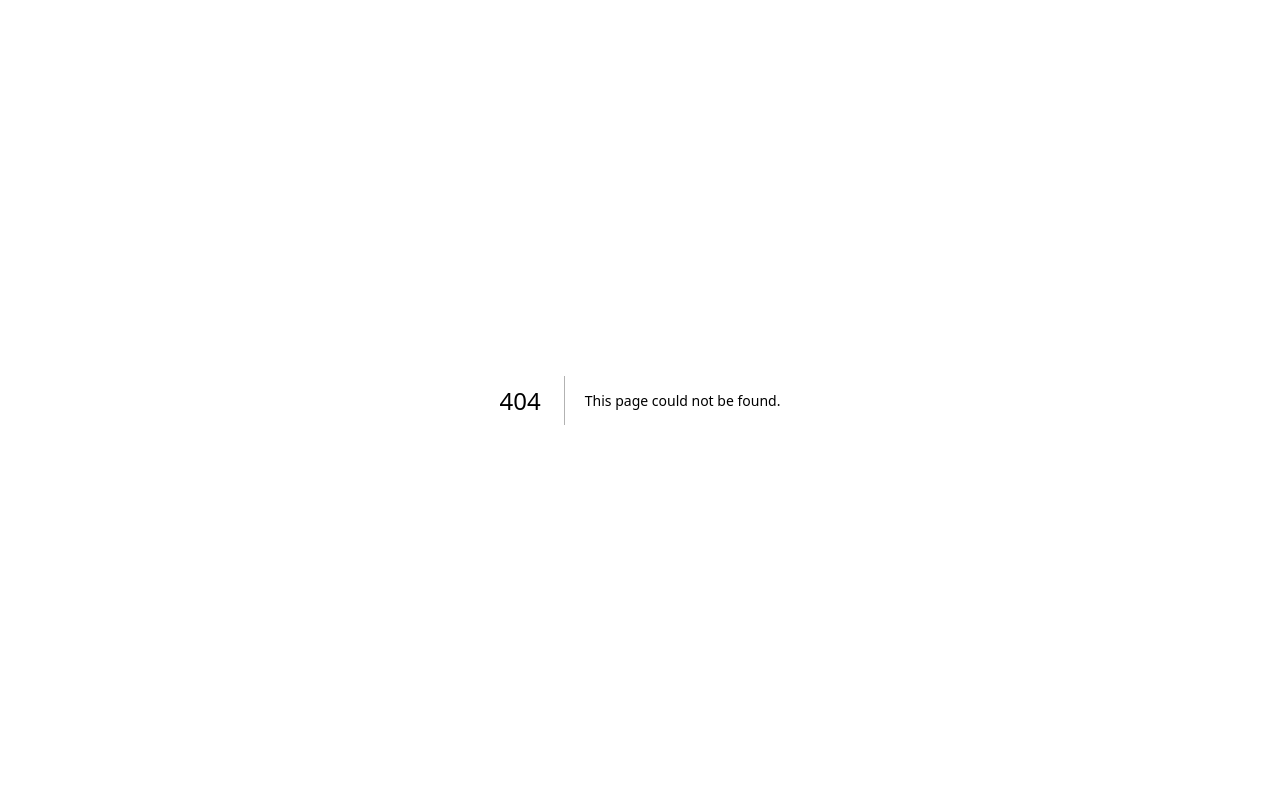
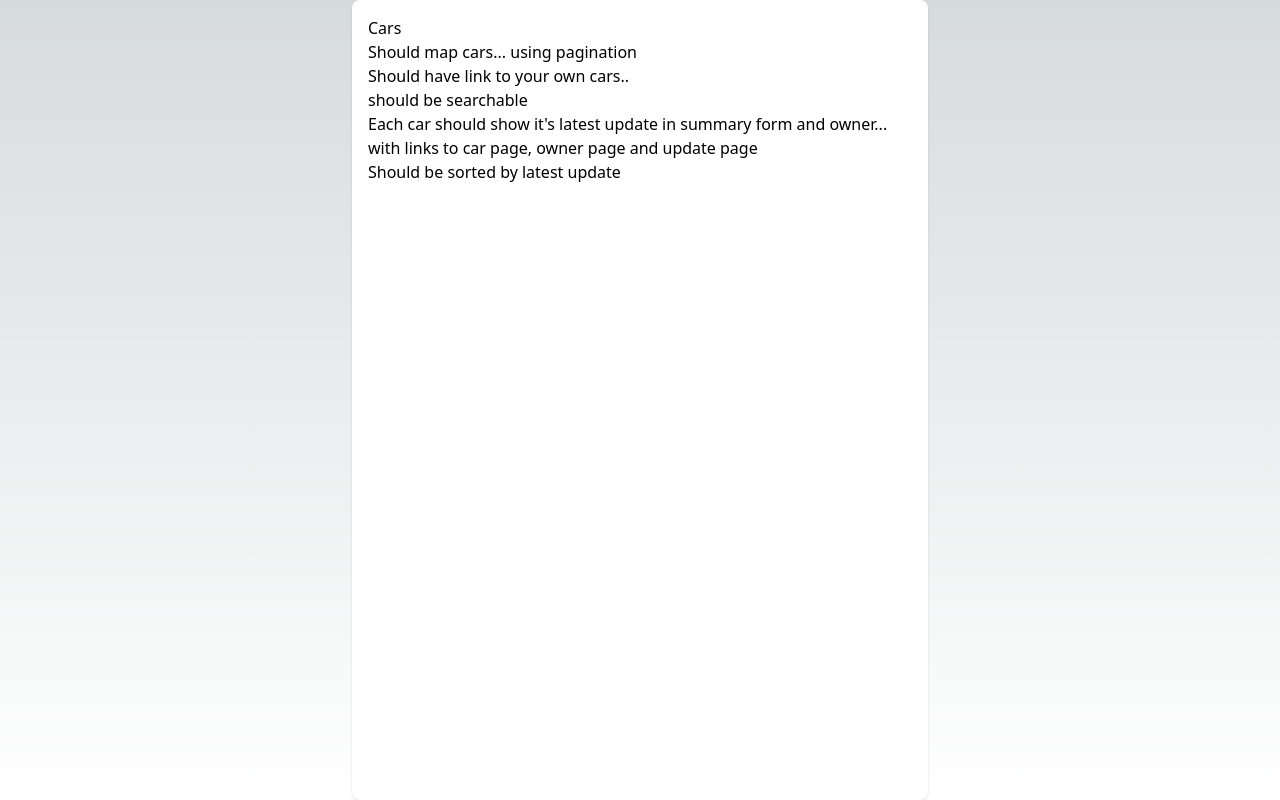
Before and after one commit to Vertfromage/classic-car-crew, a Next.js app in the folder client/: page /cars in a window 1280 px wide. Before the commit this address had no page. Built offline with nearby package versions, Linux system fonts and the light colour scheme.

Commit message:
changed link layout

```diff
--- /dev/null
+++ b/client/src/app/cars/page.tsx
@@ -0,0 +1,24 @@
+"use client";
+import Link from "next/link";
+// Assuming you have a method to determine the logged-in user's ID or username
+import React, { useState, useEffect } from "react";
+
+/** This is a page to show all cars */
+const AllCars = ({ params }: { params: { user: string } }) => {
+  return (
+    <div className="max-w-xl mx-auto p-4 shadow h-screen rounded-lg bg-white">
+        <h1>Cars</h1>
+        <p>
+            Should map cars... using pagination
+        </p>
+        <p>
+            Should have link to your own cars..
+        </p>
+        <p> should be searchable</p>
+        <p> Each car should show it's latest update in summary form and owner... with links to car page, owner page and update page</p>
+        <p> Should be sorted by latest update</p>
+    </div>
+  );
+};
+
+export default AllCars;
--- a/client/src/app/owners/[user]/cars/[car]/page.tsx
+++ b/client/src/app/owners/[user]/[car]/page.tsx
@@ -71,7 +71,7 @@ const CarProfile = ({ params }: { params: { user: string; car: string } }) => {
   }
 
   return (
-    <div className="max-w-xl mx-auto p-4 shadow rounded-lg bg-white">
+    <div className="max-w-xl mx-auto p-4 h-screen shadow rounded-lg bg-white">
       <h1>Car Profile Page</h1>
       <p>
         Welcome to {userData.username}'s {carData.model} profile!
--- /dev/null
+++ b/client/src/app/owners/[user]/[car]/stats/page.tsx
@@ -0,0 +1,16 @@
+"use client";
+import Link from "next/link";
+// Assuming you have a method to determine the logged-in user's ID or username
+import React, { useState, useEffect } from "react";
+
+/** This is a page to show all owners */
+const Stats = ({ params }: { params: { user: string } }) => {
+  return (
+    <div className="max-w-xl mx-auto p-4 shadow h-screen rounded-lg bg-white">
+        <h1>Stats</h1>
+        <p>Should show stats for car</p>
+    </div>
+  );
+};
+
+export default Stats;
--- a/client/src/app/owners/[user]/cars/[car]/updates/[update]/page.tsx
+++ b/client/src/app/owners/[user]/[car]/updates/[update]/page.tsx
@@ -39,7 +39,7 @@ const Update = ({ params }: { params: { user: string, car: string, update: strin
     }
 
     return (
-        <div className="max-w-xl mx-auto p-4 shadow rounded-lg bg-white">
+        <div className="max-w-xl mx-auto p-4 h-screen shadow rounded-lg bg-white">
             <h1>Update Details Page</h1>
             <p>Welcome to {params.user}'s {params.car} update!</p>
             <div>
--- a/client/src/app/owners/[user]/page.tsx
+++ b/client/src/app/owners/[user]/page.tsx
@@ -86,7 +86,7 @@ const UserProfile = ({ params }: { params: { user: string } }) => {
   };
 
   return (
-    <div className="max-w-xl mx-auto p-4 shadow rounded-lg bg-white">
+    <div className="max-w-xl mx-auto p-4 shadow rounded-lg h-screen bg-white">
       <h1 className="text-2xl font-bold">
         {userData.username || params.user} Profile Page
       </h1>
--- /dev/null
+++ b/client/src/app/owners/page.tsx
@@ -0,0 +1,22 @@
+"use client";
+import Link from "next/link";
+// Assuming you have a method to determine the logged-in user's ID or username
+import React, { useState, useEffect } from "react";
+
+/** This is a page to show all owners */
+const Owners = ({ params }: { params: { user: string } }) => {
+  return (
+    <div className="max-w-xl mx-auto p-4 shadow h-screen rounded-lg bg-white">
+        <h1>Owners</h1>
+        <p>
+            Should map owners... using pagination
+        </p>
+        <p>
+            Should have link to your own page..
+        </p>
+        <p> should be searchable... by location? </p>
+    </div>
+  );
+};
+
+export default Owners;
```
